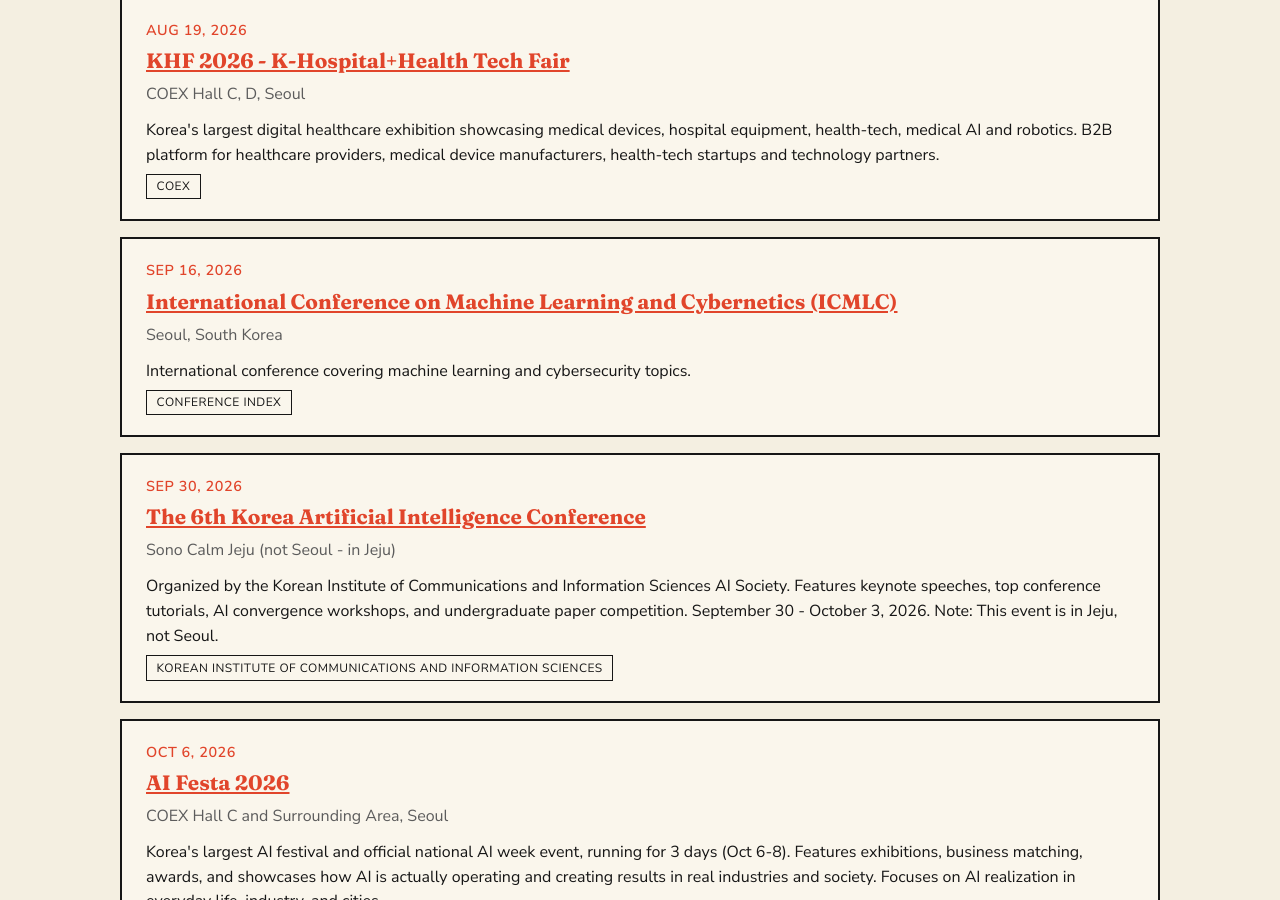
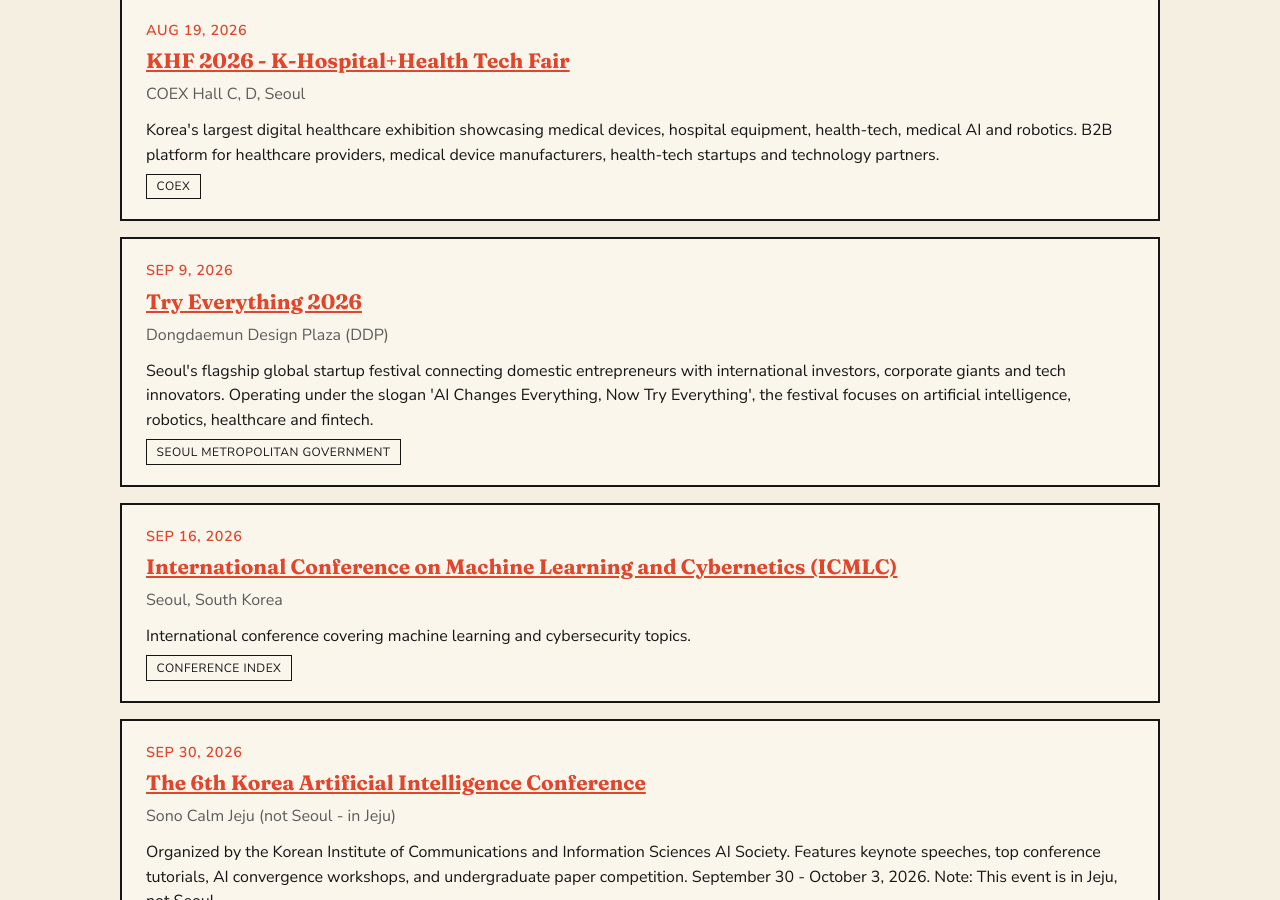
Before and after one commit to KeunwooPark/aiintown, a Jekyll site: the page built from cities/seoul.html, in a window 1280 px wide and 900 px high, scrolled down 9194 px. Built offline with Jekyll 4.4.1, drawn with Linux system fonts in a browser that asks for light colours.

Commit message:
chore: update AI events (2026-06-30)

```diff
--- a/_data/events/seoul.json
+++ b/_data/events/seoul.json
@@ -498,6 +498,20 @@
     "id": "dfe29fcfd5873ac4"
   },
   {
+    "title": "Try Everything 2026",
+    "date": "2026-09-09",
+    "venue": "Dongdaemun Design Plaza (DDP)",
+    "url": "https://english.seoul.go.kr/seoul-policy-archive/try-everything/",
+    "source": "Seoul Metropolitan Government",
+    "description": "Seoul's flagship global startup festival connecting domestic entrepreneurs with international investors, corporate giants and tech innovators. Operating under the slogan 'AI Changes Everything, Now Try Everything', the festival focuses on artificial intelligence, robotics, healthcare and fintech.",
+    "title_local": "Try Everything 2026",
+    "description_local": "서울시 최대 글로벌 스타트업 축제. AI가 모든 것을 바꾸는 지금, 모든 것을 시도하라는 슬로건으로 인공지능, 로보틱스, 헬스케어, 핀테크에 초점을 맞춘 행사입니다.",
+    "city": "seoul",
+    "first_seen": "2026-06-30",
+    "last_seen": "2026-06-30",
+    "id": "20a061d1129d5b42"
+  },
+  {
     "title": "International Conference on Machine Learning and Cybernetics (ICMLC)",
     "date": "2026-09-16",
     "venue": "Seoul, South Korea",
```
Also changed, not shown: 1 other file.
